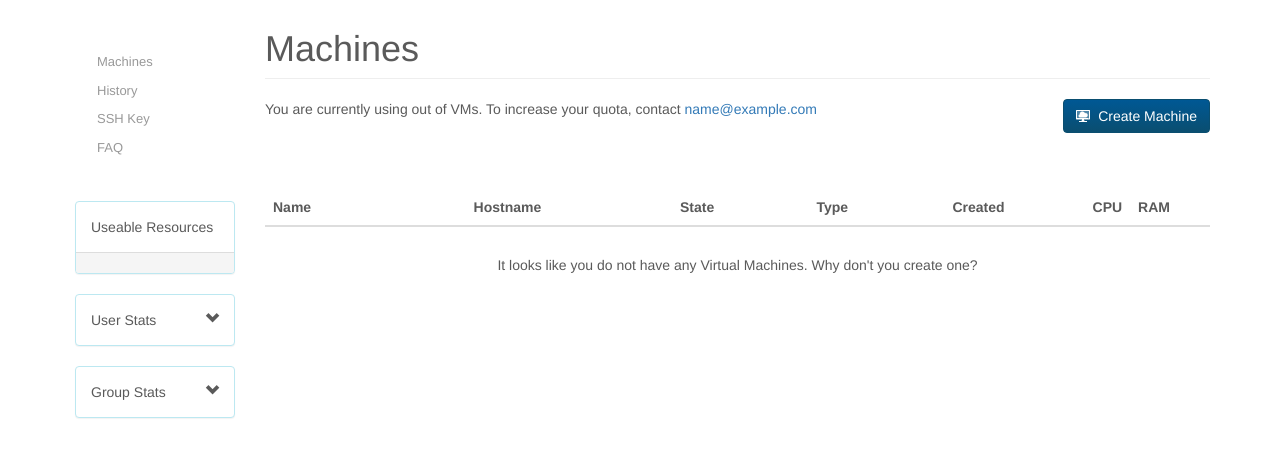
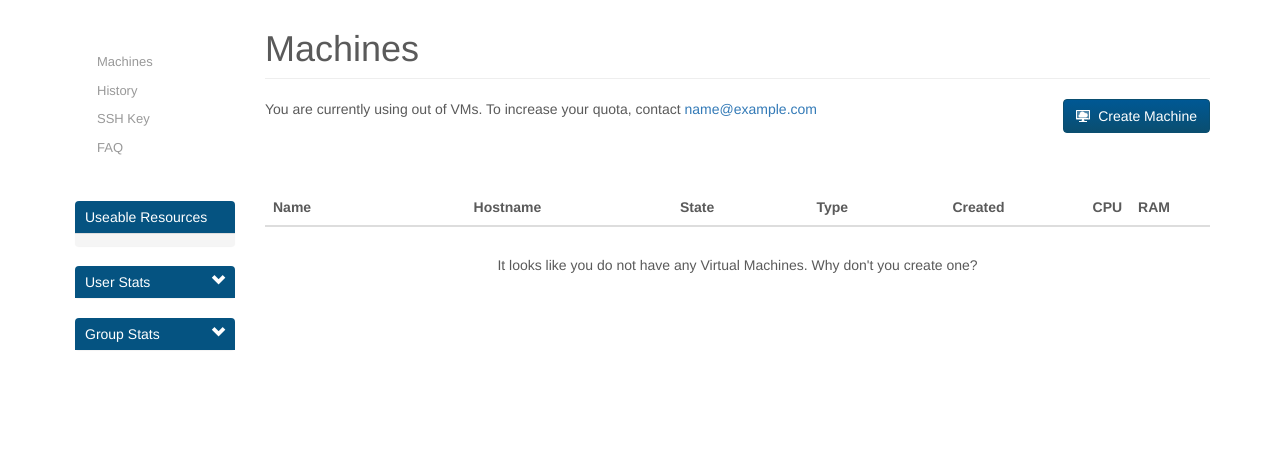
Before and after one commit to stfc/cloud, a Python web app: template views/machines/index.html in a window 1280 px wide. Shown: the part 71-528 px from the top of the page. Run offline with Jinja, Linux system fonts and the light colour scheme; the template is opened without the code that fills it: most values are stand-ins (such as "Sample title", 1, 10 or a date in 2020).

Commit message:
Add CSS for sliders and quotas

```diff
--- a/assets/css/main.css
+++ b/assets/css/main.css
@@ -341,8 +341,8 @@ fieldset[disabled] .btn-blue.active {
 }
 /* input forms */
 .aq-form {
-    width: 33%;
-    float: left;
+  width: 33%;
+  float: left;
 }
 
 /* VM STATES */
@@ -398,6 +398,39 @@ progress[value="4"]::-moz-progress-bar {
   text-shadow: 0 0 3px rgba(0, 0, 0, .5);
 }
 
+/* RESOURCE SLIDERS */
+.rs-output {
+  width: 40px;
+  height: 40px;
+  text-align: center;
+  float: right;
+}
+
+.rs-slider {
+  width: 320px;
+  float: left;
+  color: #9e9e9e;
+  font-size: small;
+}
+
+/* QUOTA INFO */
+.panel-info {
+  border: none;
+}
+
+.panel-info .panel-body {
+  padding: 6px 10px;
+  background: #055381;
+  color: #fff;
+  border-radius: 4px 4px 0 0;
+  cursor: pointer;
+}
+
+.panel-footer {
+  padding: 10px 15px 2px 10px;
+  font-size: 12px;
+}
+
 /* CUSTOM PAGINATION */
 
 .pagination > .active a {
```
